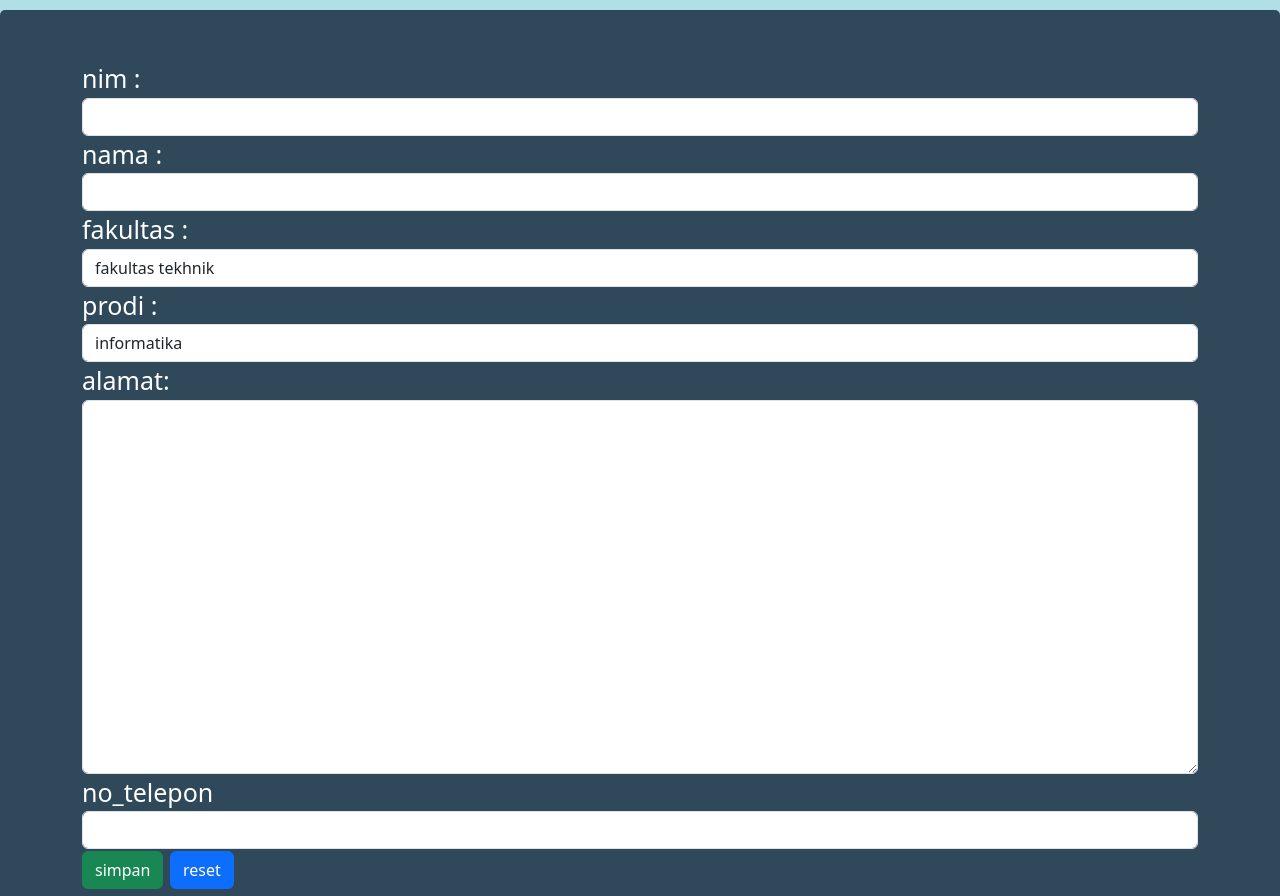
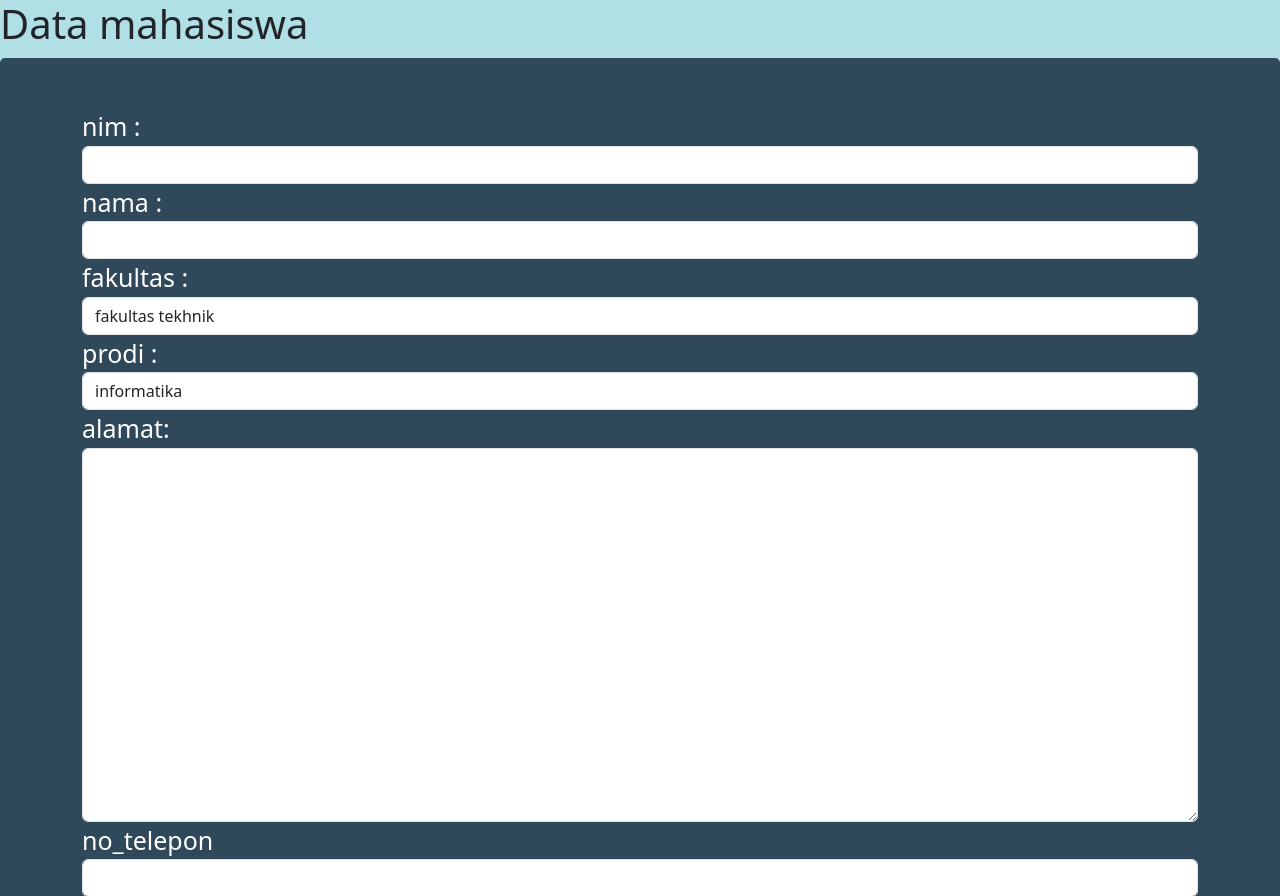
Before and after one commit to rafitrhmn/sharing-12, a PHP site: page /tampil.php in a window 1280 px wide. Shown: the top 896 px of the page. Run offline with PHP 8.4, Linux system fonts and the light colour scheme; data that the repository does not hold is empty; some libraries are stand-ins or nearby versions.

Commit message:
judul di caption web
menambahkan caption web

```diff
--- a/tampil.php
+++ b/tampil.php
@@ -1,6 +1,9 @@
 <html>
 <head>
     <title>pemograman berbasis objek </title>
+	<body>
+		<h1>Data mahasiswa</h1>
+	</body>
     <link rel="stylesheet" type="text/css" href="css/bootstrap.min.css">
     <style type="text/css">
         body{
```
